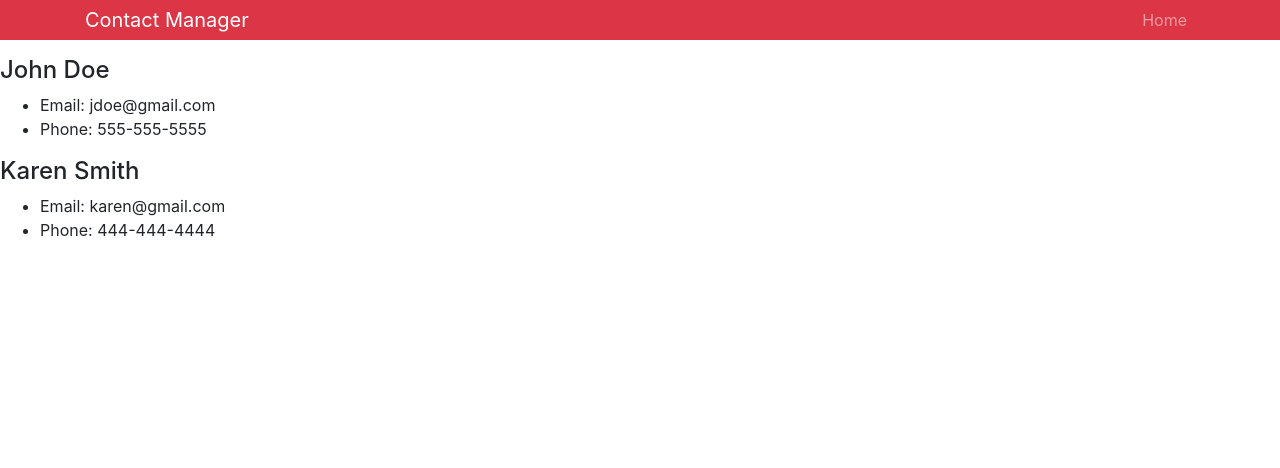
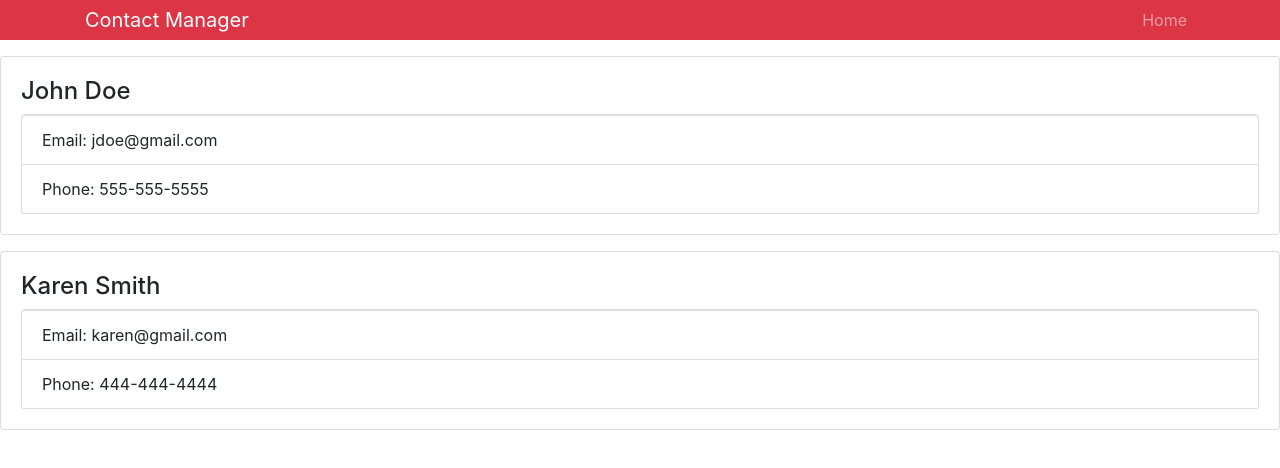
Before and after one commit to alan-nguyen/contact-manager, a React (Create React App) app: page / in a window 1280 px wide. Shown: the top 468 px of the page. Built offline with nearby package versions, Linux system fonts and the light colour scheme.

Commit message:
Style Contact component

```diff
--- a/src/components/Contact.js
+++ b/src/components/Contact.js
@@ -11,11 +11,11 @@
   render() {
     const { name, email, phone } = this.props;
     return (
-      <div>
+      <div className="card card-body mb-3">
         <h4>{name}</h4>
-        <ul>
-          <li>Email: {email}</li>
-          <li>Phone: {phone}</li>
+        <ul className="list-group">
+          <li className="list-group-item">Email: {email}</li>
+          <li className="list-group-item">Phone: {phone}</li>
         </ul>
       </div>
     );
```
